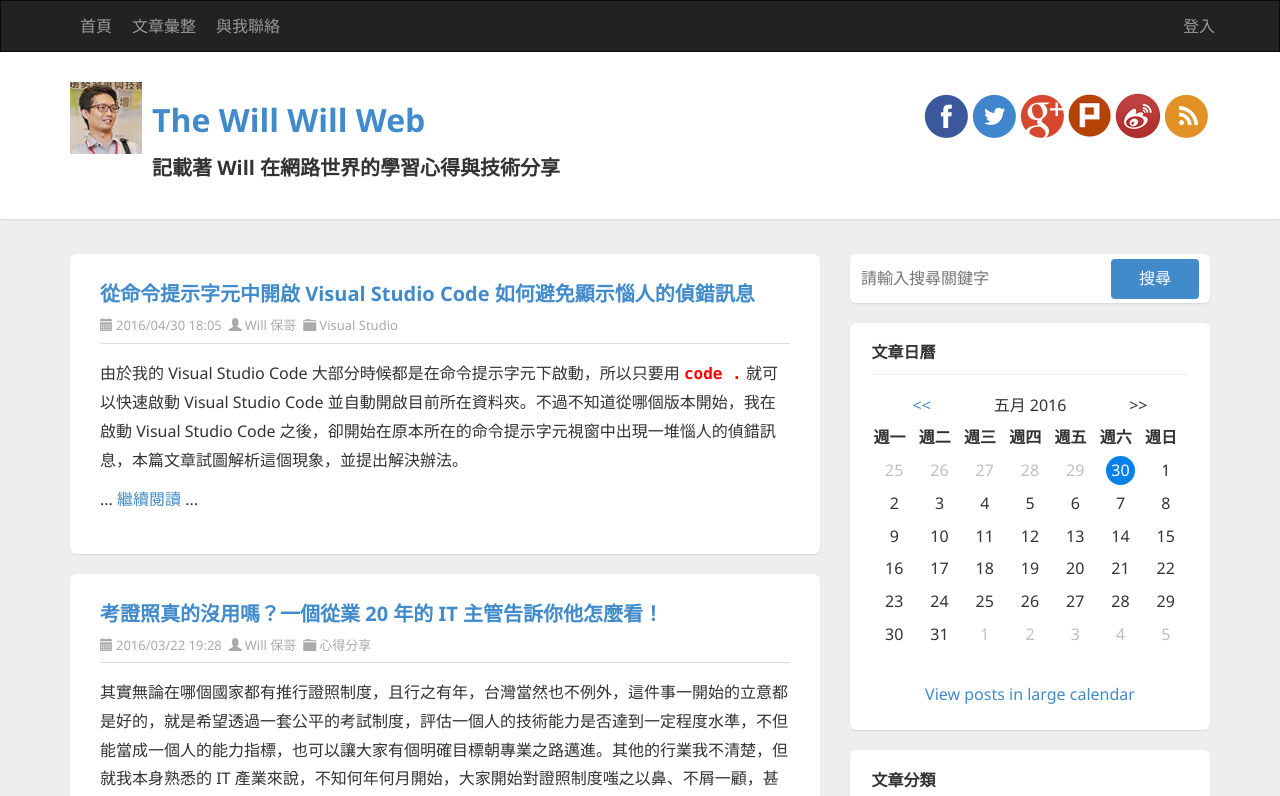
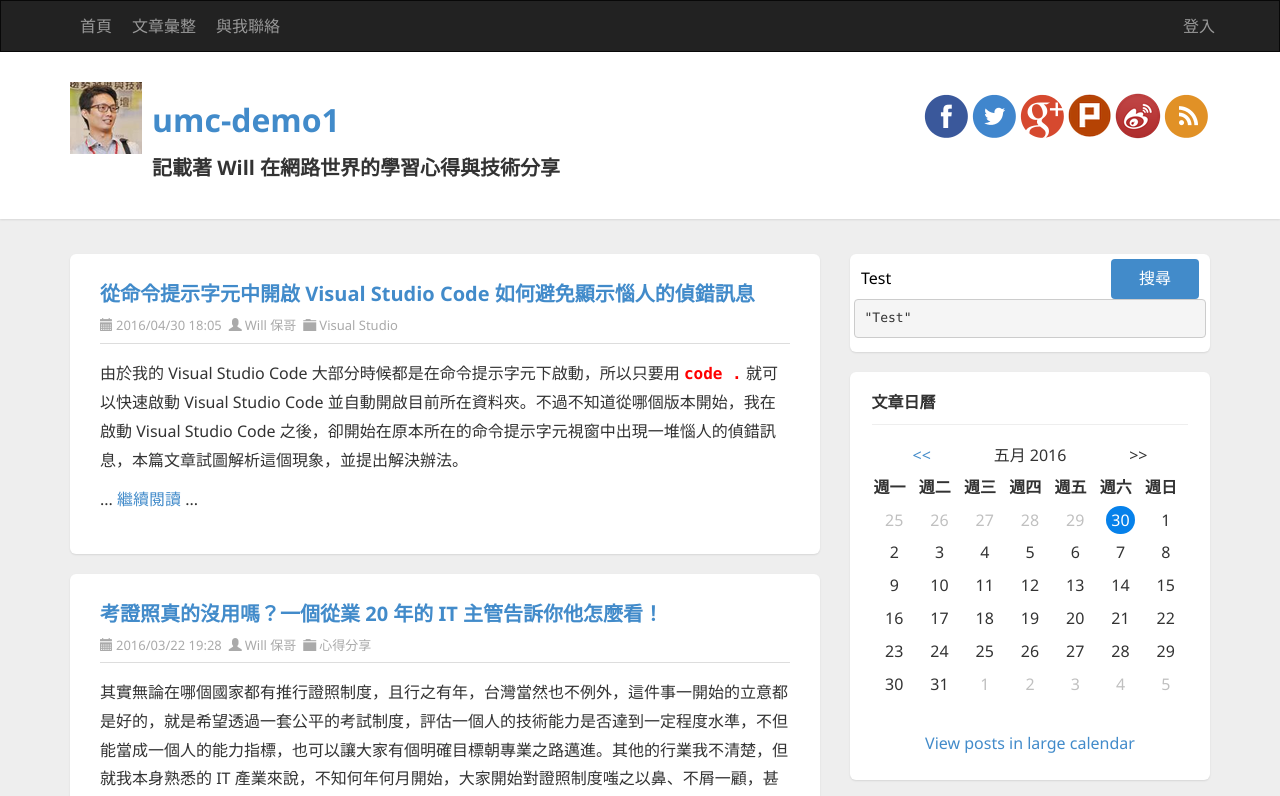
Before and after one commit to coolrare/umc-demo1, an Angular app: page / in a window 1280 px wide. Shown: the top 796 px of the page. Built offline with nearby package versions, Linux system fonts and the light colour scheme.

Commit message:
示範內嵌繫結、屬性繫結、事件繫結、雙向繫結

```diff
--- a/src/app/app.component.html
+++ b/src/app/app.component.html
@@ -175,8 +175,9 @@
         <div class="widget search">
           <div class="widget-content">
             <div id="searchbox">
-              <input type="text" placeholder="請輸入搜尋關鍵字" accesskey="s" />
-              <input type="button" value="搜尋" id="searchbutton" />
+              <input type="text" placeholder="請輸入搜尋關鍵字" accesskey="s" [(ngModel)]="keyword" />
+              <input type="button" value="搜尋" />
+              <pre>{{ keyword | json }}</pre>
             </div>
           </div>
         </div>
--- a/src/app/app.component.ts
+++ b/src/app/app.component.ts
@@ -6,5 +6,5 @@ import { Component } from '@angular/core';
   styleUrls: ['./app.component.css']
 })
 export class AppComponent {
-  title = 'umc-demo1';
+  keyword = 'Test';
 }
--- a/src/app/app.module.ts
+++ b/src/app/app.module.ts
@@ -4,6 +4,7 @@ import { BrowserModule } from '@angular/platform-browser';
 import { AppComponent } from './app.component';
 import { HeaderComponent } from './header/header.component';
 import { FooterComponent } from './footer/footer.component';
+import { FormsModule } from '@angular/forms';
 
 @NgModule({
   declarations: [
@@ -12,7 +13,8 @@ import { FooterComponent } from './footer/footer.component';
     FooterComponent
   ],
   imports: [
-    BrowserModule
+    BrowserModule,
+    FormsModule
   ],
   providers: [],
   bootstrap: [AppComponent]
--- a/src/app/header/header.component.html
+++ b/src/app/header/header.component.html
@@ -30,13 +30,15 @@
   <div class="title-wrapper">
     <div class="container">
       <img
-        src="/assets/images/logo.png"
+        [src]="sitelogo"
         class="pull-left logo"
-        alt="The Will Will Web"
+        [title]="title"
+        [attr.data-sitename]="title"
+        (click)="changeTitle($event)"
       />
 
       <div class="pull-left">
-        <h1><a href="http://blog.miniasp.com/">The Will Will Web</a></h1>
+        <h1><a href="http://blog.miniasp.com/">{{ title }}</a></h1>
         <h3>記載著 Will 在網路世界的學習心得與技術分享</h3>
       </div>
 
--- a/src/app/header/header.component.ts
+++ b/src/app/header/header.component.ts
@@ -7,9 +7,22 @@ import { Component, OnInit } from '@angular/core';
 })
 export class HeaderComponent implements OnInit {
 
+  title = 'umc-demo1';
+  sitelogo = '/assets/images/logo.png';
+
   constructor() { }
 
   ngOnInit(): void {
+    // setTimeout(() => {
+    //   this.title = 'The Will Will Web';
+    // }, 2000);
+  }
+
+  changeTitle($event: PointerEvent | MouseEvent) {
+    console.log($event);
+    if ($event.ctrlKey) {
+      this.title = 'The Will Will Web';
+    }
   }
 
 }
```
